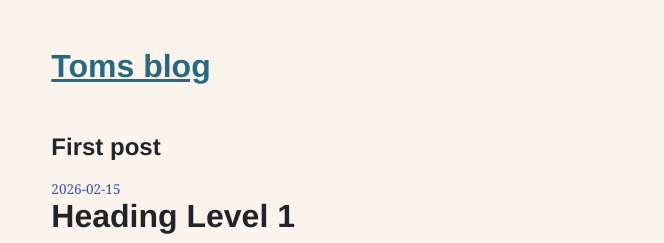
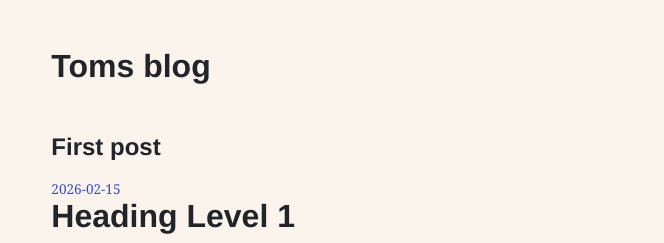
Before and after one commit to tklaver/blog, a Jekyll site: the page built from _posts/2026-02-15-first-post.md, in a window 1280 px wide. Shown: the top 243 px of the page, without its empty margins (298-962 px from the left). Built offline with Jekyll 4.4.1, drawn with Linux system fonts in a browser that asks for light colours.

Commit message:
weblog title flat styling

```diff
--- a/_includes/header.html
+++ b/_includes/header.html
@@ -1,3 +1,3 @@
 <header>
-    <h1><a href="/">Toms blog</a></h1>
+    <h1 class="weblog-title"><a href="/">Toms blog</a></h1>
 </header>
```
